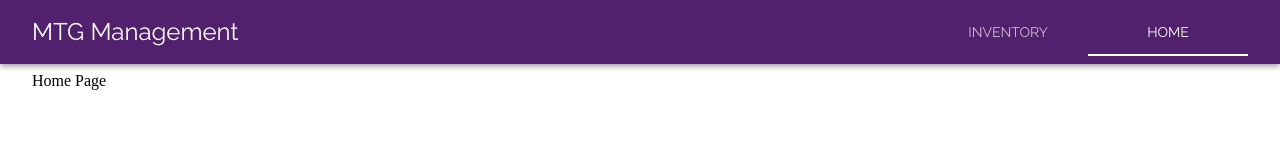
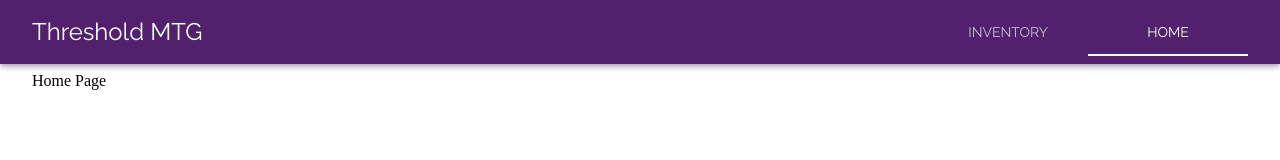
Before and after one commit to corydm92/threshold-mtg, a React (Create React App) app: page / in a window 1280 px wide. Shown: the top 160 px of the page. Built offline with nearby package versions, Linux system fonts and the light colour scheme; no server answers; what normalizr would draw is missing.

Commit message:
changed title to threshold

```diff
--- a/src/js/components/MainView.jsx
+++ b/src/js/components/MainView.jsx
@@ -14,7 +14,7 @@ const MainView = (props) => {
 
   return (
     <div data-test='mainView'>
-      <AppBar title='MTG Management' />
+      <AppBar title='Threshold MTG' />
       <Container>
         <ToolbarMixin>
           <Routes />
```
